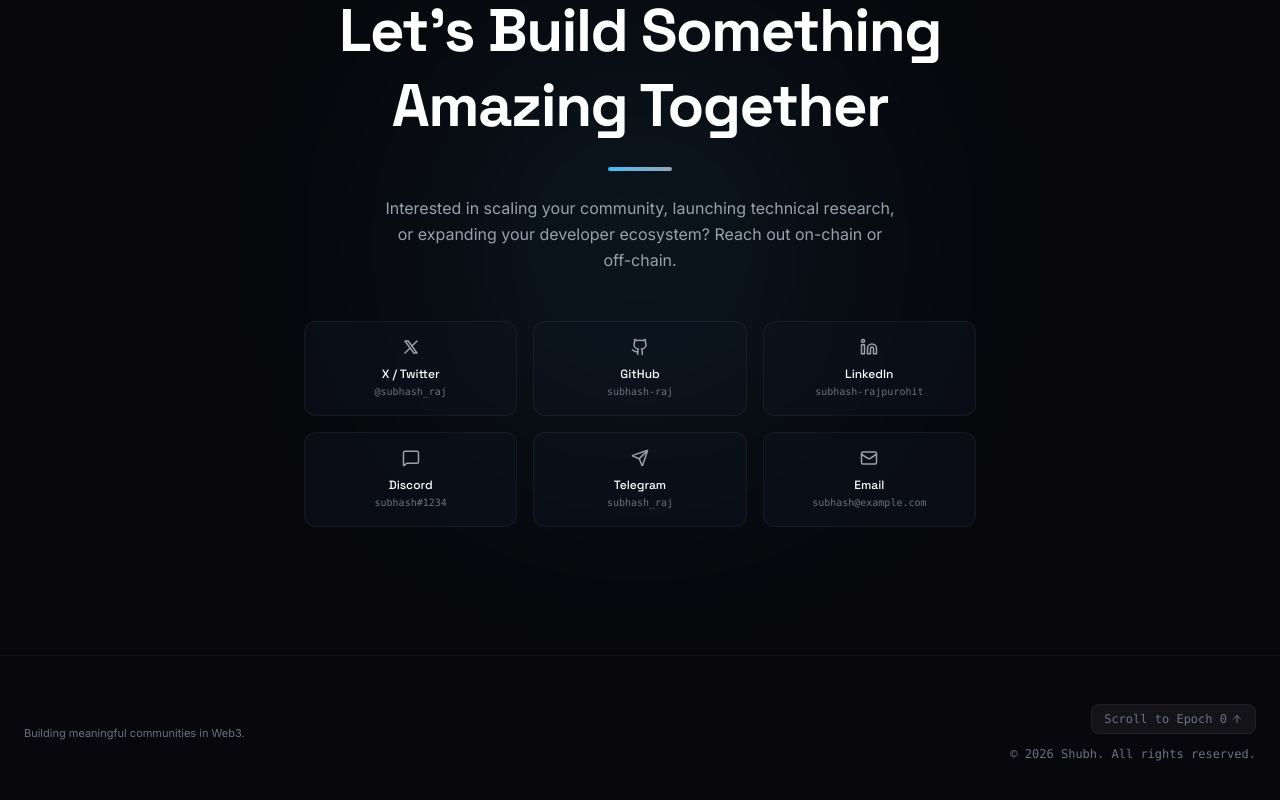
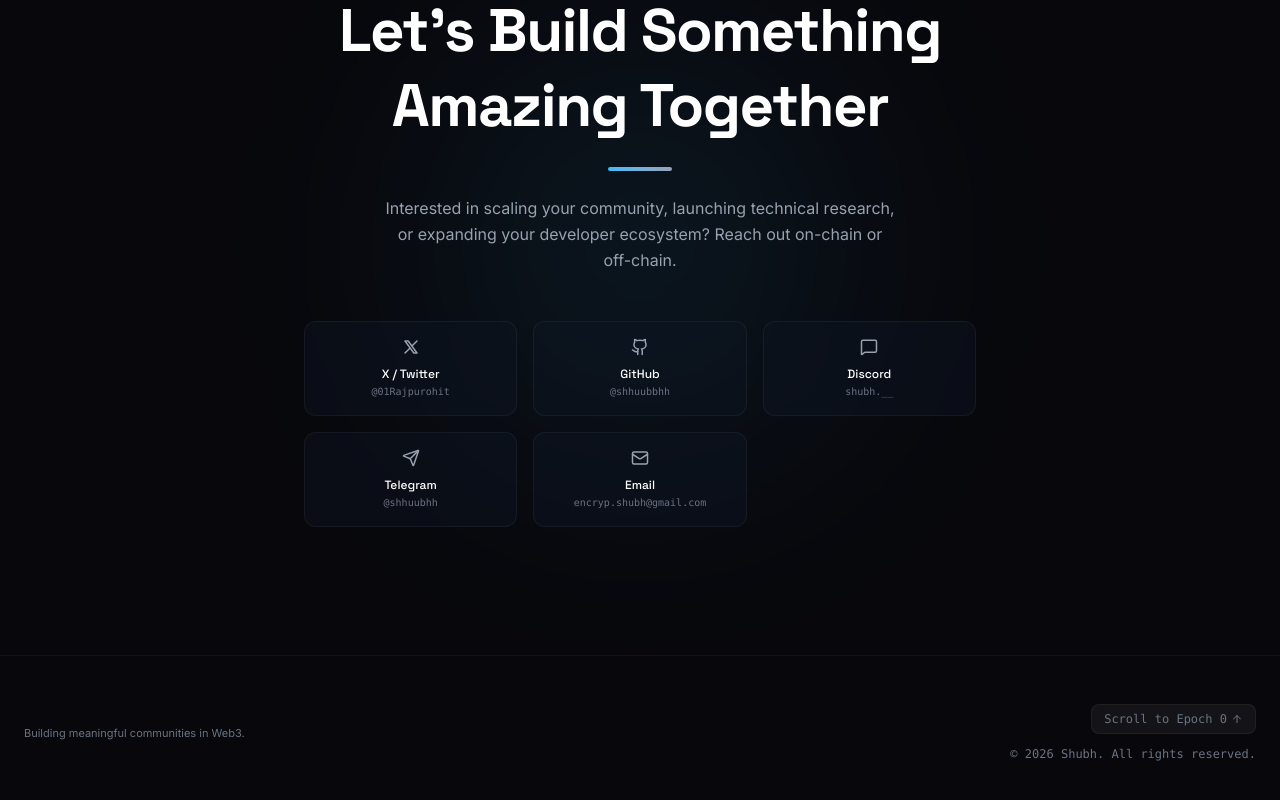
Before and after one commit to shhuubbhh/web3-Portfolio, a React (Vite) app: page / in a window 1280 px wide. Shown: the part 10577-11377 px from the top of the page. Built offline with nearby package versions, Linux system fonts and the light colour scheme.

Commit message:
Update Contact page social links with Shubh's active handles

```diff
--- a/src/components/Contact.tsx
+++ b/src/components/Contact.tsx
@@ -11,8 +11,8 @@ export const Contact: React.FC = () => {
           <path d="M4 20l6.768 -6.768m2.46 -2.46l6.772 -6.772"/>
         </svg>
       ),
-      url: 'https://x.com',
-      handle: '@subhash_raj',
+      url: 'https://x.com/01Rajpurohit',
+      handle: '@01Rajpurohit',
       color: 'hover:text-[#1DA1F2] hover:border-[#1DA1F2]/30'
     },
     {
@@ -23,26 +23,13 @@ export const Contact: React.FC = () => {
           <path d="M9 18c-4.51 2-5-2-7-2" />
         </svg>
       ),
-      url: 'https://github.com',
-      handle: 'subhash-raj',
+      url: 'https://github.com/shhuubbhh',
+      handle: '@shhuubbhh',
       color: 'hover:text-white hover:border-white/30'
     },
-    {
-      name: 'LinkedIn',
-      icon: (
-        <svg width="18" height="18" viewBox="0 0 24 24" fill="none" stroke="currentColor" strokeWidth="2" strokeLinecap="round" strokeLinejoin="round">
-          <path d="M16 8a6 6 0 0 1 6 6v7h-4v-7a2 2 0 0 0-2-2 2 2 0 0 0-2 2v7h-4v-7a6 6 0 0 1 6-6z" />
-          <rect x="2" y="9" width="4" height="12" />
-          <circle cx="4" cy="4" r="2" />
-        </svg>
-      ),
-      url: 'https://linkedin.com',
-      handle: 'subhash-rajpurohit',
-      color: 'hover:text-[#0A66C2] hover:border-[#0A66C2]/30'
-    },
-    { name: 'Discord', icon: <MessageSquare size={18} />, url: 'https://discord.com', handle: 'subhash#1234', color: 'hover:text-[#5865F2] hover:border-[#5865F2]/30' },
-    { name: 'Telegram', icon: <Send size={18} />, url: 'https://t.me', handle: 'subhash_raj', color: 'hover:text-[#0088cc] hover:border-[#0088cc]/30' },
-    { name: 'Email', icon: <Mail size={18} />, url: 'mailto:subhash@example.com', handle: 'subhash@example.com', color: 'hover:text-brand-purple hover:border-brand-purple/30' },
+    { name: 'Discord', icon: <MessageSquare size={18} />, url: 'https://discord.com', handle: 'shubh.__', color: 'hover:text-[#5865F2] hover:border-[#5865F2]/30' },
+    { name: 'Telegram', icon: <Send size={18} />, url: 'https://t.me/shhuubhh', handle: '@shhuubhh', color: 'hover:text-[#0088cc] hover:border-[#0088cc]/30' },
+    { name: 'Email', icon: <Mail size={18} />, url: 'mailto:encryp.shubh@gmail.com', handle: 'encryp.shubh@gmail.com', color: 'hover:text-brand-purple hover:border-brand-purple/30' },
   ];
 
   return (
```
